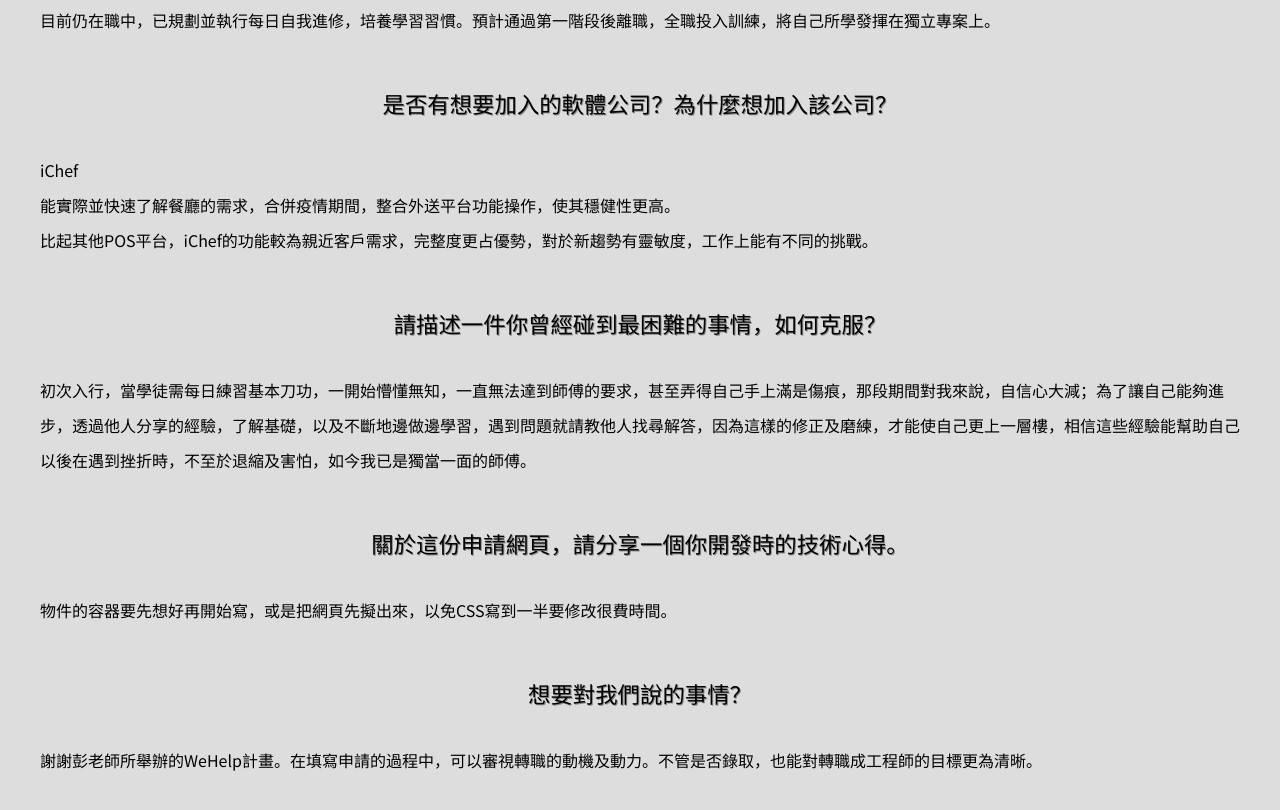
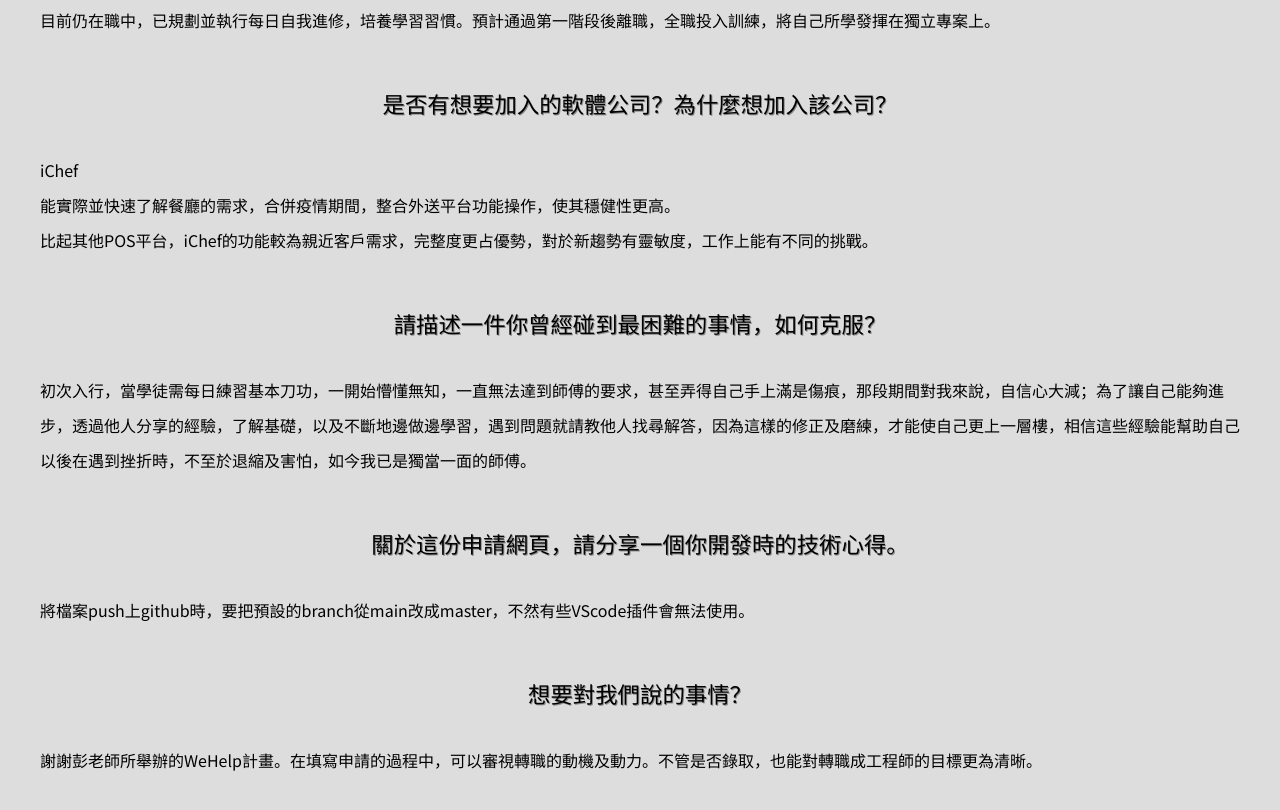
Before and after one commit to HotG8119/HotG8119.github.io, a plain HTML site: page index.html in a window 1280 px wide. Shown: the part 819-1629 px from the top of the page. Drawn offline with Linux system fonts and the light colour scheme.

Commit message:
Update index.html

```diff
--- a/index.html
+++ b/index.html
@@ -64,7 +64,7 @@
 
             <div>
                 <h2>關於這份申請網頁，請分享一個你開發時的技術心得。</h2>
-                <p>物件的容器要先想好再開始寫，或是把網頁先擬出來，以免CSS寫到一半要修改很費時間。</p>
+                <p>將檔案push上github時，要把預設的branch從main改成master，不然有些VScode插件會無法使用。</p>
             </div>
 
             <div>
```
